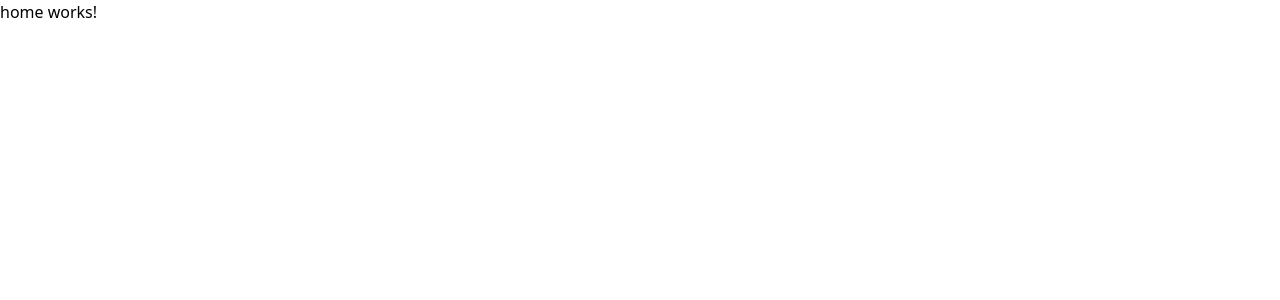
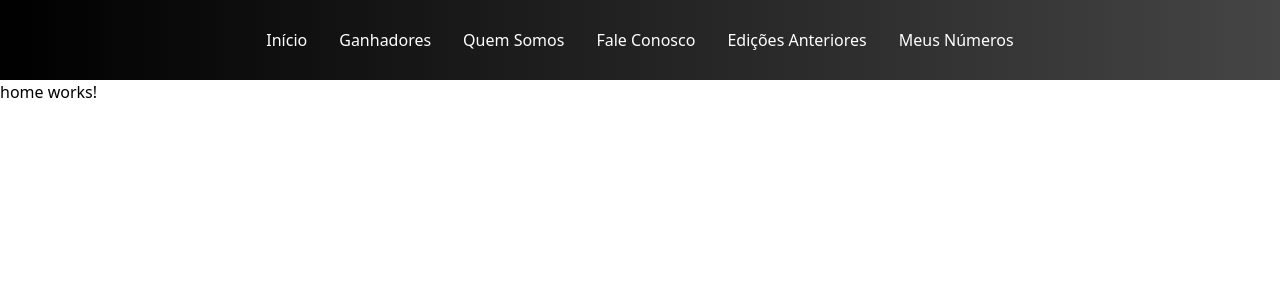
Before and after one commit to Pedrocardo005/clone-pix-milhao, an Angular app: page / in a window 1280 px wide. Shown: the top 300 px of the page. Built offline with nearby package versions, Linux system fonts and the light colour scheme.

Commit message:
:sparkles: feat: Cria header

```diff
--- a/src/app/app.component.html
+++ b/src/app/app.component.html
@@ -1 +1,3 @@
+<app-header></app-header>
+
 <router-outlet />
--- a/src/app/app.component.ts
+++ b/src/app/app.component.ts
@@ -1,9 +1,11 @@
 import { Component } from '@angular/core';
 import { RouterOutlet } from '@angular/router';
+import { HeaderComponent } from './core/layout/header/header.component';
 
 @Component({
   selector: 'app-root',
-  imports: [RouterOutlet],
+  imports: [RouterOutlet, HeaderComponent],
+  standalone: true,
   templateUrl: './app.component.html',
   styleUrl: './app.component.css',
 })
--- /dev/null
+++ b/src/app/core/layout/header/header.component.html
@@ -0,0 +1,48 @@
+<nav class="bg-custom-gradient">
+  <div>
+    <ul role="menubar" class="list-none flex justify-center py-7">
+      <li>
+        <a
+          href=""
+          class="text-base font-medium px-4 py-2 text-white hover:text-[#fac938] hover:border-b-2 border-yellow-400"
+          >Início</a
+        >
+      </li>
+      <li>
+        <a
+          href=""
+          class="text-base font-medium px-4 py-2 text-white hover:text-[#fac938] hover:border-b-2 border-yellow-400"
+          >Ganhadores</a
+        >
+      </li>
+      <li>
+        <a
+          href=""
+          class="text-base font-medium px-4 py-2 text-white hover:text-[#fac938] hover:border-b-2 border-yellow-400"
+          >Quem Somos</a
+        >
+      </li>
+      <li>
+        <a
+          href=""
+          class="text-base font-medium px-4 py-2 text-white hover:text-[#fac938] hover:border-b-2 border-yellow-400"
+          >Fale Conosco</a
+        >
+      </li>
+      <li>
+        <a
+          href=""
+          class="text-base font-medium px-4 py-2 text-white hover:text-[#fac938] hover:border-b-2 border-yellow-400"
+          >Edições Anteriores</a
+        >
+      </li>
+      <li>
+        <a
+          href=""
+          class="text-base font-medium px-4 py-2 text-white hover:text-[#fac938] hover:border-b-2 border-yellow-400"
+          >Meus Números</a
+        >
+      </li>
+    </ul>
+  </div>
+</nav>
--- a/src/app/features/pix/pages/home/home.component.ts
+++ b/src/app/features/pix/pages/home/home.component.ts
@@ -3,6 +3,7 @@ import { Component } from '@angular/core';
 @Component({
   selector: 'app-home',
   imports: [],
+  standalone: true,
   templateUrl: './home.component.html',
   styleUrl: './home.component.css',
 })
--- a/tailwind.config.js
+++ b/tailwind.config.js
@@ -4,7 +4,11 @@ module.exports = {
         "./src/**/*.{html,ts}",
     ],
     theme: {
-        extend: {},
+        extend: {
+            backgroundImage: {
+                'custom-gradient': 'linear-gradient(450deg, #000 0%, #454545 100%)',
+            }
+        },
     },
     plugins: [],
 }
```
Also changed, not shown: src/app/core/layout/header/header.component.ts (added, +10 -0 lines), src/app/core/layout/header/header.component.css (added), 1 other file (tests, documents, lock files or other folders).
